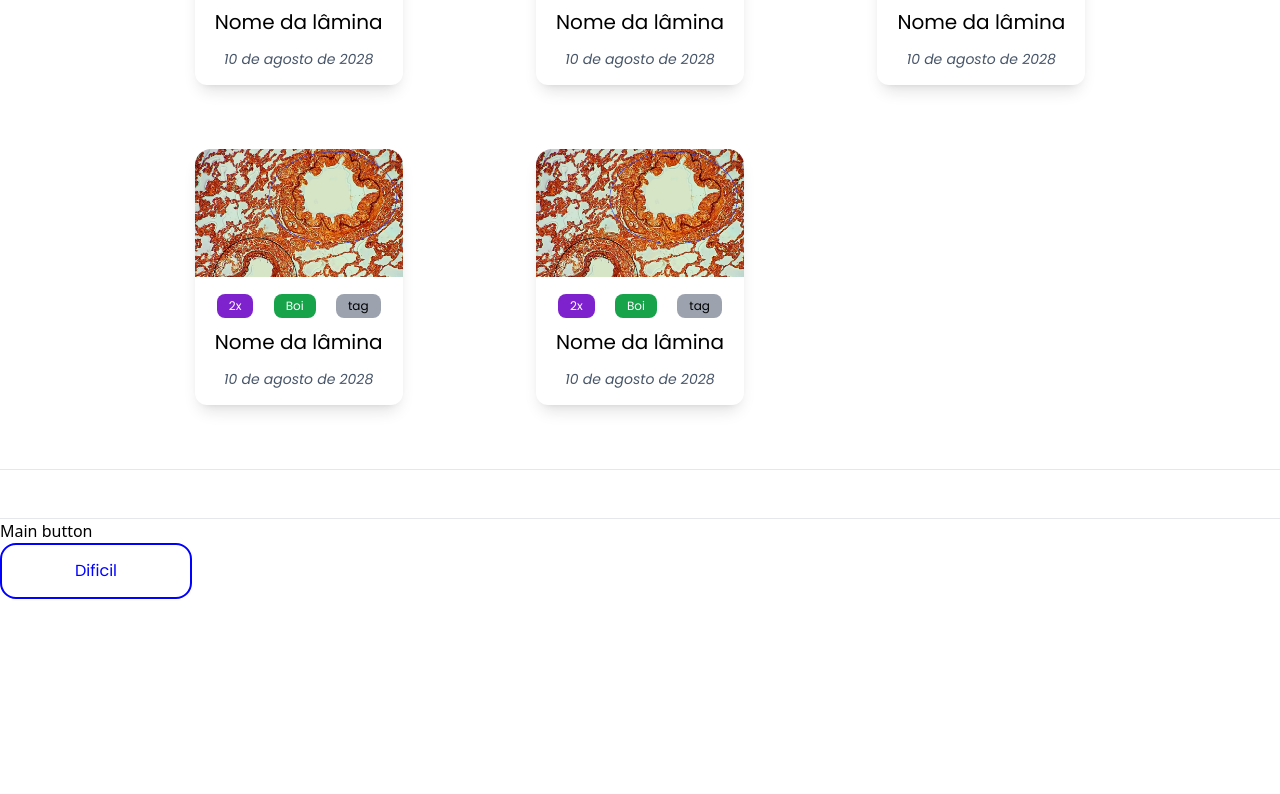
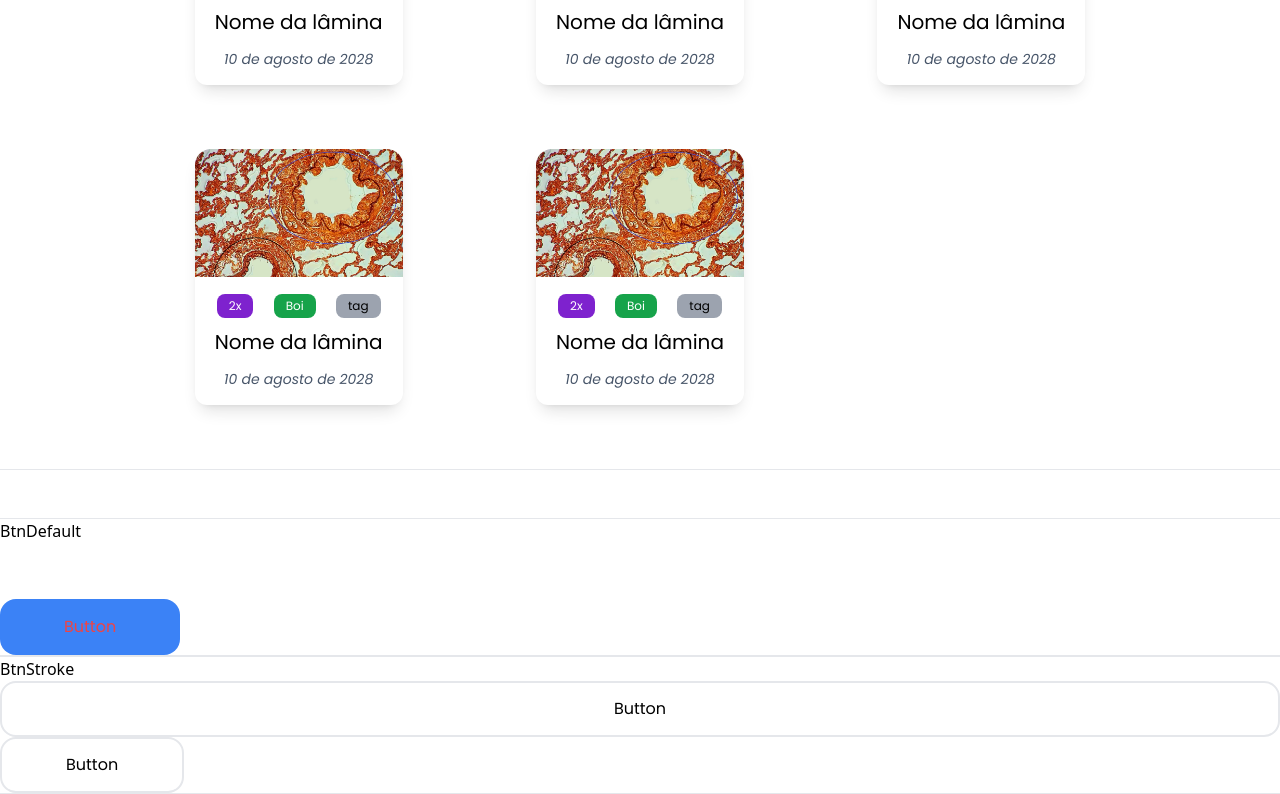
Before and after one commit to fabricadesoftware-ifc/fabricaHistologia_frontend, a Vue app: page /test-components in a window 1280 px wide. Shown: the part 990-1784 px from the top of the page. Before the commit the page ends 1589 px from the top, so only its background shows below. Built offline with nearby package versions, Linux system fonts and the light colour scheme.

Commit message:
fix: corrections #29

```diff
--- a/src/assets/styles/main.css
+++ b/src/assets/styles/main.css
@@ -2,13 +2,6 @@
 @tailwind base;
 @tailwind components;
 @tailwind utilities;
-
-* {
-    margin: 0;
-    padding: 0;
-    box-sizing: border-box;
-    position: relative;
-}
 
 #app{
     width: 100%;
--- a/src/components/MainButton.vue
+++ /dev/null
@@ -1,31 +0,0 @@
-<script setup>
-import { defineProps } from 'vue';
-const props = defineProps({
-    text: {
-        type: String,
-        required: true,
-    },
-    background: {
-        type: String,
-        required: true
-    },
-    stroke: {
-        type:Boolean,
-        required: true
-    },
-    color: {
-        type: String,
-        required: true
-    },
-})
-</script>
-<template>
-    <button class="rounded-2xl w-48 h-14 font-poppins" :style="{background:props.background}" v-if="stroke == false">
-
-        <p :style="{color:props.color}">{{ text }}</p>
-    </button>
-    <button class="rounded-2xl w-48 h-14 font-poppins" style="border: 2px solid;" :style="{background:'transparent'}, {'border-color': props.color}" v-else >
-        <p :style="{color:props.color}">{{ text }}</p>
-    </button>
-
-</template>
--- /dev/null
+++ b/src/components/buttons/BtnDefault.vue
@@ -0,0 +1,33 @@
+<script setup>
+import { computed } from 'vue';
+
+const props = defineProps({
+    text: {
+        type: String,
+        default: "Button"
+    },
+    background: {
+        type: String,
+        default: "bg-primary"
+    },
+    color: {
+        type: String,
+        default: "text-white"
+    },
+    link: {
+        type: String,
+        default: '/'
+    },
+    block: {
+        type: Boolean,
+        default: false
+    }
+})
+</script>
+<template>
+    <router-link :to="props.link">
+        <button :class="[`rounded-2xl h-14 font-poppins px-16 ${props.background} ${props.color}`, {'w-full': block}]">
+            {{ props.text }}
+        </button>
+    </router-link>
+</template>
--- /dev/null
+++ b/src/components/buttons/BtnStroke.vue
@@ -0,0 +1,33 @@
+<script setup>
+import { computed } from 'vue';
+
+const props = defineProps({
+    text: {
+        type: String,
+        default: "Button"
+    },
+    color: {
+        type: String,
+        default: "text-primary"
+    },
+    border: {
+        type: String,
+        default: "border-primary"
+    },
+    link: {
+        type: String,
+        default: '/'
+    },
+    block: {
+        type: Boolean,
+        default: false
+    }
+})
+</script>
+<template>
+    <router-link :to="props.link">
+        <button :class="[`rounded-2xl h-14 border-2 font-poppins px-16 bg-transparent ${props.border} ${props.color}`, {'w-full': block}]">
+            {{ props.text }}
+        </button>
+    </router-link>
+</template>
--- a/src/views/tests/ComponentsView.vue
+++ b/src/views/tests/ComponentsView.vue
@@ -7,7 +7,8 @@ import BackButton from '../../components/BackButton.vue';
 import DefaultTitle from '@/components/DefaultTitle.vue';
 import CardsContainer from '@/components/CardsContainer.vue';
 import SlideCard from '@/components/SlideCard.vue';
-import MainButton from '../../components/MainButton.vue';
+import BtnDefault from '../../components/buttons/BtnDefault.vue';
+import BtnStroke from '../../components/buttons/BtnStroke.vue';
 
 const objs = ref([
     {name: 'Nome da lâmina', date: ['10', 'agosto', '2028'], tags: [{color: 'text-white', background: 'bg-purple-700', content: '2x'}, {color: 'text-white', background: 'bg-green-600', content: 'Boi'}, {color: 'text-black', background: 'bg-gray-400', content: 'tag'} ]},
@@ -81,7 +82,15 @@ const datas_AdditionalInfo = [
         <br>
         <br>
         <hr>
-        <p>Main button</p>
-        <MainButton text="Dificil" :background="'red'" :stroke="true" :color="'blue'" />
+        <p>BtnDefault</p>
+        <BtnDefault :block="true" />
+        <BtnDefault color="text-red-500" background="bg-blue-500" />
+        <hr>
+
+        <hr>
+        <p>BtnStroke</p>
+        <BtnStroke :block="true" />
+        <BtnStroke />
+        <hr>
     </main>
 </template>
```
